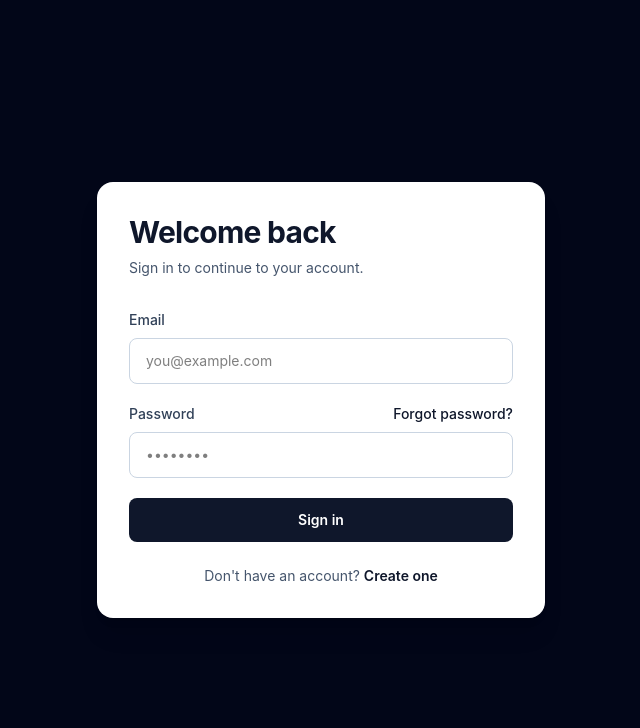
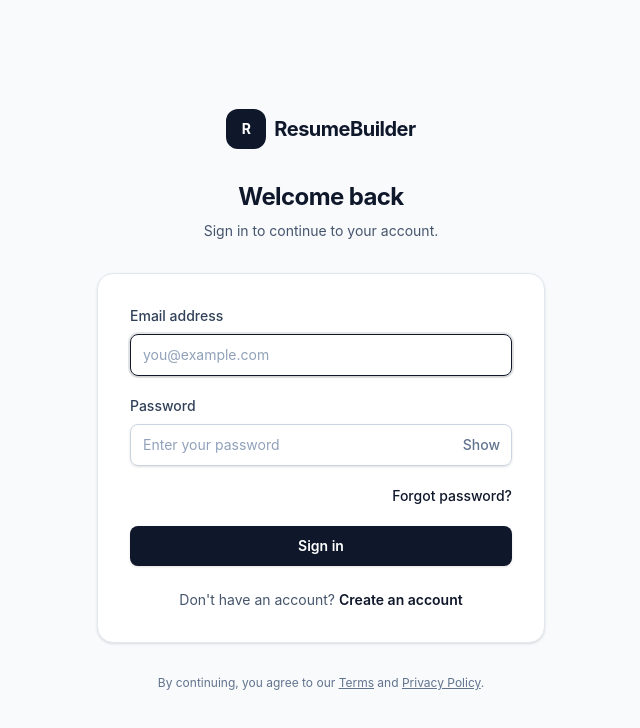
Before and after one commit to Sanketsayal/resume-builder-web, a React (Vite) app: page /login in a window 1280 px wide. Shown: the top 728 px of the page, without its empty margins (319-959 px from the left). Built offline with nearby package versions, Linux system fonts and the light colour scheme; no server answers.

Commit message:
zod setup

```diff
--- a/package.json
+++ b/package.json
@@ -10,13 +10,16 @@
     "preview": "vite preview"
   },
   "dependencies": {
+    "@hookform/resolvers": "^5.9.1",
     "@tailwindcss/vite": "^4.3.3",
     "axios": "^1.19.0",
     "dotenv": "^17.4.2",
     "react": "^19.2.8",
     "react-dom": "^19.2.8",
+    "react-hook-form": "^7.85.0",
     "react-router-dom": "^7.18.2",
-    "tailwindcss": "^4.3.3"
+    "tailwindcss": "^4.3.3",
+    "zod": "^4.4.3"
   },
   "devDependencies": {
     "@eslint/js": "^10.0.1",
--- a/src/pages/LoginPage.tsx
+++ b/src/pages/LoginPage.tsx
@@ -1,49 +1,73 @@
-import { useState } from "react";
+import { Link, useLocation, useNavigate } from "react-router-dom";
+import { useForm } from "react-hook-form";
+import { zodResolver } from "@hookform/resolvers/zod";
+
+import { Button } from "../components/ui/Button";
+import { Input } from "../components/ui/Input";
+import { PasswordInput } from "../components/ui/PasswordInput";
+
 import { useAuth } from "../hooks/useAuth";
-import { useLocation, useNavigate } from "react-router-dom";
-import type { AuthRedirectState } from "../types/types";
+import { loginSchema, type LoginFormValues } from "../validations/LoginSchema";
+
+interface LoginLocationState {
+  from?: {
+    pathname: string;
+    search?: string;
+    hash?: string;
+  };
+}
 
 export function LoginPage() {
-  const [email, setEmail] = useState("");
-  const [password, setPassword] = useState("");
-  const [error, setError] = useState<string | null>(null);
-  const { isLoading, login } = useAuth();
+  const { login } = useAuth();
+
   const navigate = useNavigate();
   const location = useLocation();
 
-  const state = location.state as AuthRedirectState | null;
+  const {
+    register,
+    handleSubmit,
+    formState: { errors, isSubmitting },
+  } = useForm<LoginFormValues>({
+    resolver: zodResolver(loginSchema),
+    mode: "onBlur",
+  });
+
+  const state = location.state as LoginLocationState | null;
 
   const redirectTo = state?.from
     ? `${state.from.pathname}${state.from.search ?? ""}${state.from.hash ?? ""}`
     : "/dashboard";
 
-  async function handleSubmit(event: React.FormEvent<HTMLFormElement>) {
-    event.preventDefault();
+  async function onSubmit(values: LoginFormValues) {
+    try {
+      await login(values);
 
-    setError(null);
-
-    try {
-      await login({
-        email,
-        password,
-      });
       navigate(redirectTo, {
         replace: true,
         state: null,
       });
-    } catch (error) {
-      console.error(error);
-
-      setError("Invalid email or password");
+    } catch {
+      // We'll improve error handling later.
     }
   }
 
   return (
-    <main className="min-h-screen bg-slate-950 flex items-center justify-center px-4">
-      <section className="w-full max-w-md">
-        <div className="rounded-2xl bg-white p-8 shadow-xl">
-          <div className="mb-8">
-            <h1 className="text-3xl font-bold tracking-tight text-slate-900">
+    <main className="min-h-screen bg-slate-50">
+      <div className="flex min-h-screen flex-col justify-center px-4 py-12 sm:px-6 lg:px-8">
+        <div className="mx-auto w-full max-w-md">
+          {/* Brand */}
+          <div className="text-center">
+            <Link to="/" className="inline-flex items-center gap-2">
+              <div className="flex h-10 w-10 items-center justify-center rounded-xl bg-slate-900 text-sm font-bold text-white">
+                R
+              </div>
+
+              <span className="text-xl font-bold tracking-tight text-slate-900">
+                ResumeBuilder
+              </span>
+            </Link>
+
+            <h1 className="mt-8 text-2xl font-bold tracking-tight text-slate-900">
               Welcome back
             </h1>
 
@@ -52,84 +76,71 @@
             </p>
           </div>
 
-          <form onSubmit={handleSubmit} className="space-y-5">
-            <div>
-              <label
-                htmlFor="email"
-                className="mb-2 block text-sm font-medium text-slate-700"
-              >
-                Email
-              </label>
-
-              <input
+          {/* Card */}
+          <div className="mt-8 rounded-2xl border border-slate-200 bg-white p-6 shadow-sm sm:p-8">
+            <form
+              onSubmit={handleSubmit(onSubmit)}
+              noValidate
+              className="space-y-5"
+            >
+              <Input
                 id="email"
-                name="email"
+                label="Email address"
                 type="email"
                 autoComplete="email"
-                value={email}
-                onChange={(event) => setEmail(event.target.value)}
+                autoFocus
                 placeholder="you@example.com"
-                className="w-full rounded-lg border border-slate-300 px-4 py-3 text-sm outline-none transition focus:border-slate-900 focus:ring-2 focus:ring-slate-900/10"
+                error={errors.email?.message}
+                {...register("email")}
               />
-            </div>
 
-            <div>
-              <div className="mb-2 flex items-center justify-between">
-                <label
-                  htmlFor="password"
-                  className="block text-sm font-medium text-slate-700"
-                >
-                  Password
-                </label>
+              <PasswordInput
+                id="password"
+                label="Password"
+                autoComplete="current-password"
+                placeholder="Enter your password"
+                error={errors.password?.message}
+                {...register("password")}
+              />
 
-                <a
-                  href="/forgot-password"
+              <div className="flex justify-end">
+                <Link
+                  to="/forgot-password"
                   className="text-sm font-medium text-slate-900 hover:underline"
                 >
                   Forgot password?
-                </a>
+                </Link>
               </div>
 
-              <input
-                id="password"
-                name="password"
-                type="password"
-                autoComplete="current-password"
-                value={password}
-                onChange={(event) => setPassword(event.target.value)}
-                placeholder="••••••••"
-                className="w-full rounded-lg border border-slate-300 px-4 py-3 text-sm outline-none transition focus:border-slate-900 focus:ring-2 focus:ring-slate-900/10"
-              />
-            </div>
+              <Button type="submit" loading={isSubmitting}>
+                Sign in
+              </Button>
+            </form>
 
-            <button
-              type="submit"
-              className="w-full rounded-lg bg-slate-900 px-4 py-3 text-sm font-semibold text-white transition hover:bg-slate-800 focus:outline-none focus:ring-2 focus:ring-slate-900 focus:ring-offset-2"
-            >
-              {isLoading ? "Signing in..." : "Sign in"}
-            </button>
+            <p className="mt-6 text-center text-sm text-slate-600">
+              Don't have an account?{" "}
+              <Link
+                to="/register"
+                className="font-semibold text-slate-900 hover:underline"
+              >
+                Create an account
+              </Link>
+            </p>
+          </div>
 
-            {error && (
-              <div
-                role="alert"
-                className="rounded-lg border border-red-200 bg-red-50 px-4 py-3 text-sm text-red-700"
-              >
-                {error}
-              </div>
-            )}
-          </form>
-
-          <p className="mt-6 text-center text-sm text-slate-600">
-            Don't have an account?{" "}
-            <a
-              href="/register"
-              className="font-semibold text-slate-900 hover:underline"
-            >
-              Create one
-            </a>
+          <p className="mt-8 text-center text-xs text-slate-500">
+            By continuing, you agree to our{" "}
+            <Link to="/terms" className="underline hover:text-slate-700">
+              Terms
+            </Link>{" "}
+            and{" "}
+            <Link to="/privacy" className="underline hover:text-slate-700">
+              Privacy Policy
+            </Link>
+            .
           </p>
         </div>
-      </section>
+      </div>
     </main>
   );
 }
--- /dev/null
+++ b/src/validations/LoginSchema.ts
@@ -0,0 +1,9 @@
+import { z } from "zod";
+
+export const loginSchema = z.object({
+  email: z.email("Please enter a valid email address."),
+
+  password: z.string().min(1, "Password is required."),
+});
+
+export type LoginFormValues = z.infer<typeof loginSchema>;
```
Also changed, not shown: 1 other file (tests, documents, lock files or other folders).
